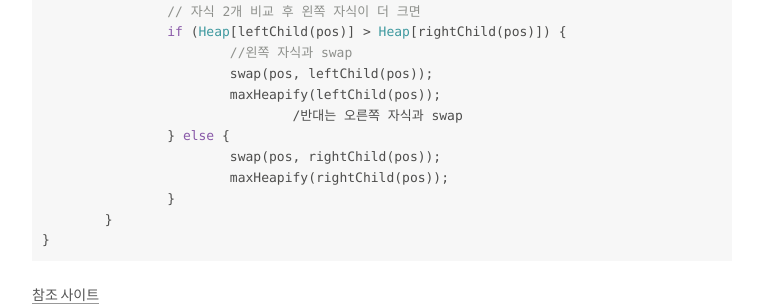
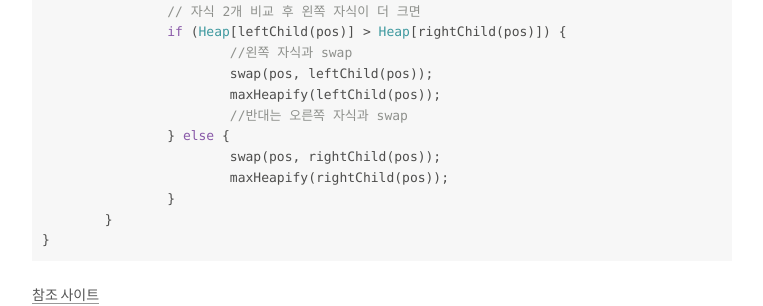
Before and after one commit to quarl894/quarl894.github.io, a Jekyll site: the page built from _posts/2018-01-22-Study CS 2일차(Tree, Heap).md, in a window 1280 px wide. Shown: the part 2548-2854 px from the top of the page, without its empty margins (258-1021 px from the left). Built offline with Jekyll 4.4.1, drawn with Linux system fonts in a browser that asks for light colours; comment, search, counter and statistics services are not loaded.

```diff
--- a/_posts/2018-01-22-Study CS 2일차(Tree, Heap).md
+++ b/_posts/2018-01-22-Study CS 2일차(Tree, Heap).md
@@ -83,7 +83,7 @@ private void maxHeapify(int pos) {
 			//왼쪽 자식과 swap
 			swap(pos, leftChild(pos));
 			maxHeapify(leftChild(pos));
-				/반대는 오른쪽 자식과 swap
+			//반대는 오른쪽 자식과 swap
 		} else {
 			swap(pos, rightChild(pos));
 			maxHeapify(rightChild(pos));
```
